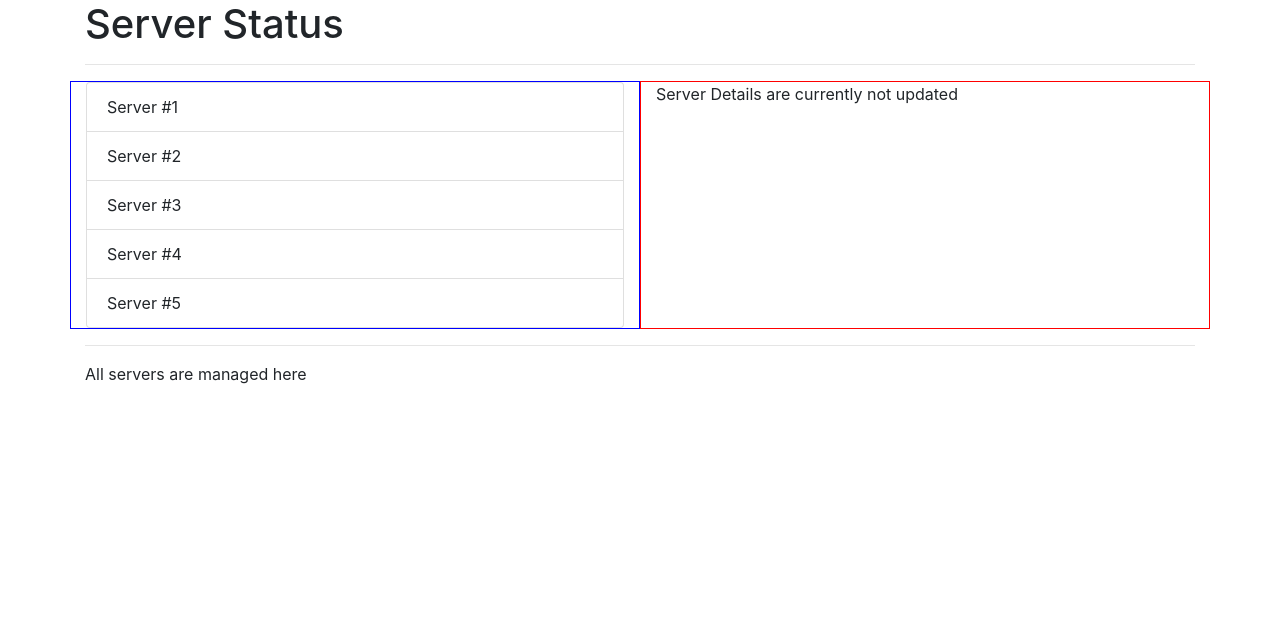
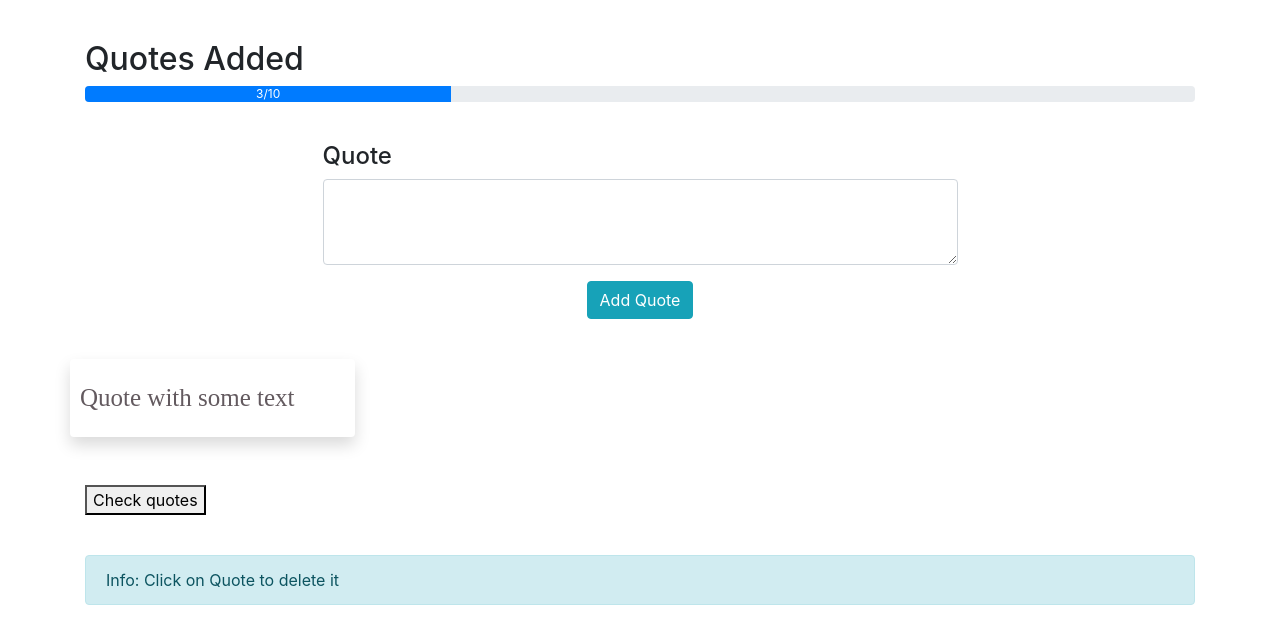
Before and after one commit to vladislavXXL/stock-trader, a Vue app: page / in a window 1280 px wide. Shown: the top 644 px of the page. Built offline with nearby package versions, Linux system fonts and the light colour scheme.

Commit message:
Added components

```diff
--- a/index.js
+++ b/index.js
@@ -1,5 +1,7 @@
 import Vue from 'vue'
 import App from './src/App.vue'
+
+export const eventBus = new Vue();
 
 new Vue({
     el: "#app",
--- a/src/App.vue
+++ b/src/App.vue
@@ -1,33 +1,32 @@
 <template>
     <div class="container">
-        <app-header></app-header>
-        <hr>
-        <div class="row">
-            <app-servers></app-servers>
-            <app-server-details></app-server-details>
-        </div>
-        <hr>
-        <app-footer></app-footer>
+        <app-progress :quan="quantity"></app-progress>
+        <app-new></app-new>
+        <app-quotes></app-quotes>
+        <app-info>Info: Click on Quote to delete it</app-info>
     </div>
 </template>
 
 <script>
-    import Header from "./components/Shared/Header.vue";
-    import Footer from "./components/Shared/Footer.vue";
-    import Servers from "./components/Server/Servers.vue";
-    import ServerDetails from "./components/Server/ServerDetails.vue";
+    import Progress from "./components/Quotes/Progress.vue";
+    import New from "./components/Quotes/New.vue";
+    import Quotes from "./components/Quotes/Quotes.vue";
+    import Info from "./components/Quotes/Info.vue";
 
     export default {
+        data() {
+            return {
+                quantity: 10
+            }
+        },
         components: {
-            'app-header': Header,
-            'app-servers': Servers,
-            'app-server-details': ServerDetails,
-            'app-footer': Footer
+            appProgress: Progress,
+            appNew: New,
+            appQuotes: Quotes,
+            appInfo: Info
         }
     }
-
 </script>
 
-<style scoped>
-
+<style>
 </style>
--- /dev/null
+++ b/src/components/Quotes/Info.vue
@@ -0,0 +1,17 @@
+<template>
+    <div class="component">
+        <div class="alert alert-info" role="alert">
+            <slot></slot>
+        </div>
+    </div>
+</template>
+
+<script>
+    export default {
+        name: "Info"
+    }
+</script>
+
+<style scoped>
+
+</style>
--- /dev/null
+++ b/src/components/Quotes/New.vue
@@ -0,0 +1,36 @@
+<template>
+    <div class="component">
+        <div class="row justify-content-md-center">
+            <div class="col-7">
+                <h4>Quote</h4>
+                <textarea cols="30" rows="3" class="form-control" v-model="quoteValue"></textarea>
+                <div class="row justify-content-md-center mt-3">
+                    <button class="btn btn-info" @click="addNewQuote">Add Quote</button>
+                </div>
+            </div>
+        </div>
+    </div>
+</template>
+
+<script>
+    import {eventBus} from '../../../index';
+
+    export default {
+        name: "New",
+        data() {
+            return {
+                quoteValue: ''
+            }
+        },
+        methods: {
+            addNewQuote() {
+                console.log(this.quoteValue);
+                eventBus.$emit('newQuoteEvent', this.quoteValue);
+            }
+        }
+    }
+</script>
+
+<style scoped>
+
+</style>
--- /dev/null
+++ b/src/components/Quotes/Progress.vue
@@ -0,0 +1,27 @@
+<template>
+    <div class="component">
+        <h2>Quotes Added</h2>
+        <div class="progress">
+            <div class="progress-bar" role="progressbar" style="width: 33%;" aria-valuenow="33" aria-valuemin="0" :aria-valuemax="quantity">3/{{ quantity }}</div>
+        </div>
+    </div>
+</template>
+
+<script>
+    export default {
+        name: "Progress",
+        props: {
+            quantity: {
+                type: Number,
+                require: true,
+                default: 10
+            },
+        }
+    }
+</script>
+
+<style>
+    .component {
+        margin: 40px 0 20px 0;
+    }
+</style>
--- /dev/null
+++ b/src/components/Quotes/Quotes.vue
@@ -0,0 +1,49 @@
+<template>
+    <div class="component">
+        <div class="row d-flex flex-row">
+            <div class="col-3 shadow mb-5 mr-3 bg-white rounded quote-wrap">
+                Quote with some text
+            </div>
+        </div>
+        <button @click="checkQuotes">Check quotes</button>
+    </div>
+</template>
+
+<script>
+    import {eventBus} from '../../../index';
+
+    export default {
+        name: "Quotes",
+        data() {
+            return {
+                quotes: []
+            }
+        },
+/*
+        props: {
+            quotes: {
+                type: Array
+            }
+        },
+*/
+        methods: {
+            checkQuotes() {
+                console.log(quotes);
+            }
+        },
+        created() {
+            eventBus.$on('newQuoteEvent', (quote) => {
+                this.quotes.push(quote);
+            });
+        }
+    }
+</script>
+
+<style scoped>
+    .quote-wrap {
+        padding: 20px 10px 20px 10px;
+        font-family: Bahnschrift;
+        color: #635A5F;
+        font-size: 25px;
+    }
+</style>
```
